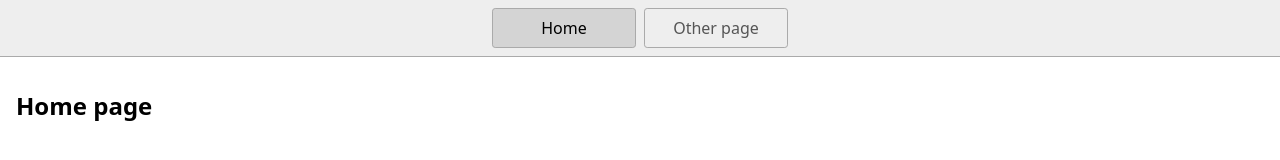
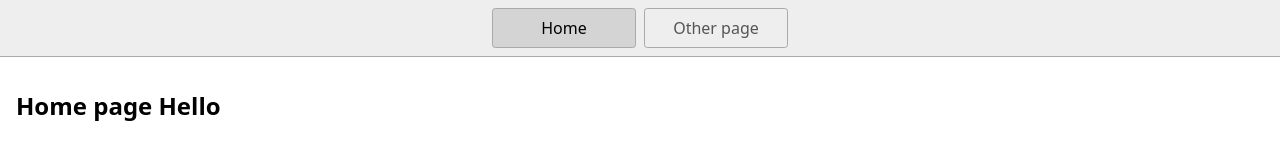
Before and after one commit to amd-cse/hello-world, a plain HTML site: page index.html in a window 1280 px wide. Drawn offline with Linux system fonts and the light colour scheme.

Commit message:
No comments

```diff
--- a/index.html
+++ b/index.html
@@ -17,7 +17,7 @@
       <a href="/page2.html">Other page</a>
     </nav>
     <main>
-      <h1>Home page</h1>
+      <h1>Home page Hello</h1>
     </main>
   </body>
 </html>
```
